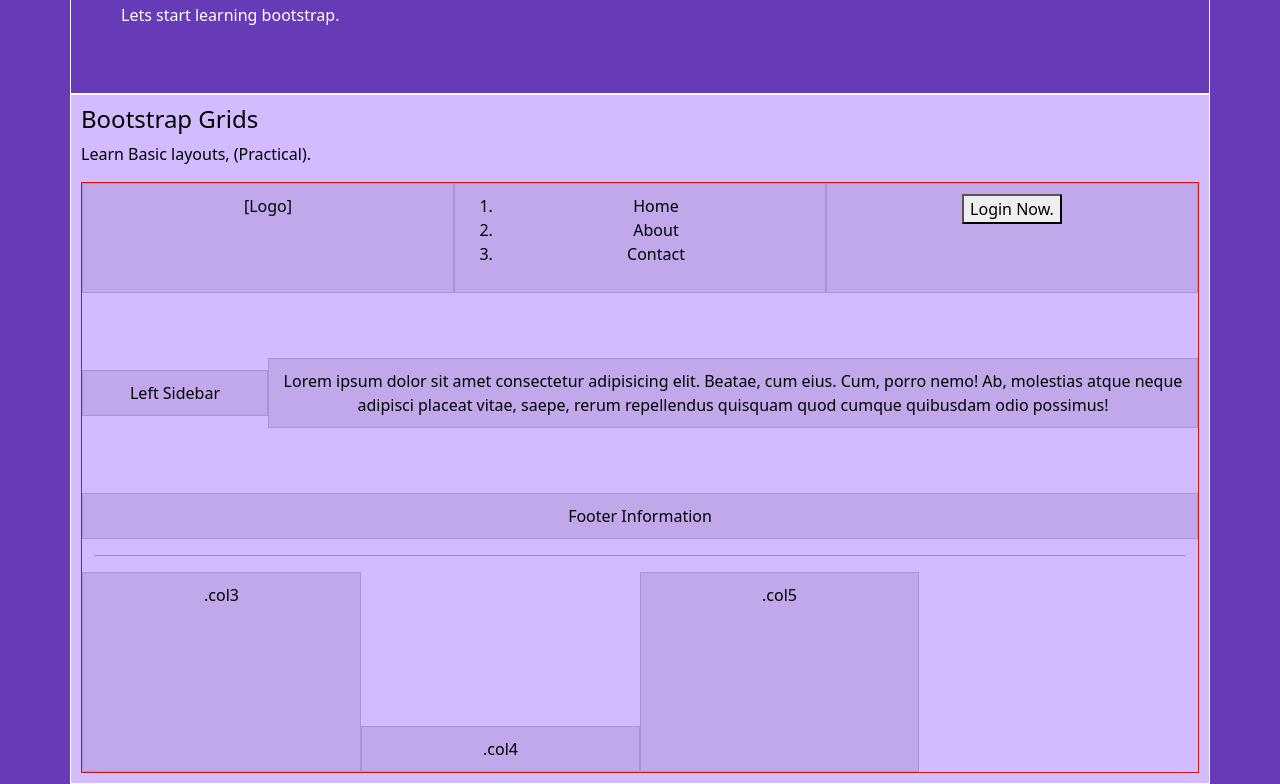
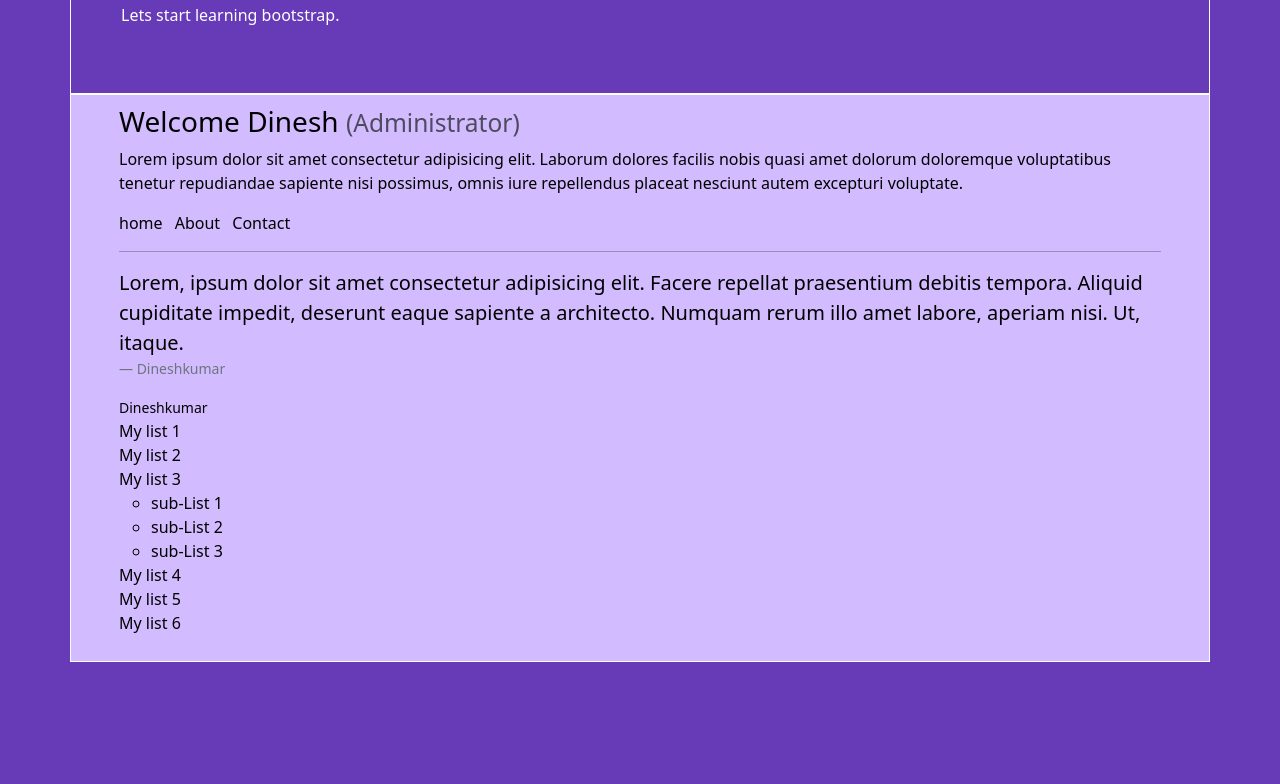
Before and after one commit to 1989198919891989/learn-mobile-responsive, a plain HTML site: page index.html in a window 1280 px wide. Shown: the part 104-888 px from the top of the page. After the commit the page ends 800 px from the top, so only its background shows below. Drawn offline with Linux system fonts and the light colour scheme.

Commit message:
#Bootstrap Typography

```diff
--- a/css/Style.css
+++ b/css/Style.css
@@ -19,9 +19,7 @@ div.container {
     color: #000;
 
 }
-.height-500 {
-     min-height: 500;
-}
+
 .p50 {
     padding: 50px;
 }
--- a/index.html
+++ b/index.html
@@ -21,64 +21,44 @@
     </div>
 
 
-    <div class="container color-1 height-500">
+    <div class="container color-1 px-5" style="height: 500;">
+        <h3>Welcome Dinesh
+            <small class="text-muted">(Administrator)</small>
+        </h3>
 
-        <h4>Bootstrap Grids</h4>
-        <p>Learn Basic layouts, (Practical).</p>
+        <p>Lorem ipsum dolor sit amet consectetur adipisicing elit. Laborum dolores facilis nobis quasi amet dolorum
+            doloremque
+            voluptatibus tenetur repudiandae sapiente nisi possimus, omnis iure repellendus placeat nesciunt
+            autem excepturi voluptate.</p>
+        <!-- inline -->
+        <ul class="list-inline">
+            <li class="list-inline-item">home</li>
+            <li class="list-inline-item">About</li>
+            <li class="list-inline-item">Contact</li>
+        </ul>
 
-        <!-- layout -->
-        <div class="grid-layouts container text-center">
-            <!-- row -->
-            <div class="row">
-                <div class="col-sm bg">
-                    [Logo]
-                </div>
-                <div class="col-sm bg" >
-                    <ol>
-                        <li>Home</li>
-                        <li>About</li>
-                        <li>Contact</li>
-                    </ol>
-                </div>
-                <div class="col-sm bg">
-                    <button>Login Now.</button>
-                </div>
-            </div>
-            <!-- Contant -->
-            <div class="row align-items-center" style="height: 200px;">
-                <div class="col-sm-2 bg">
-                    Left Sidebar
-                </div>
-                <div class="col-sm bg">
-                    Lorem ipsum dolor sit amet consectetur adipisicing elit. Beatae, cum eius. Cum, porro nemo! Ab,
-                    molestias atque neque adipisci placeat vitae, saepe, rerum repellendus quisquam quod cumque
-                    quibusdam odio possimus!
-                </div>
-            </div>
-            <!-- Footer  -->
-            <div class="row">
-                <div class="col-sm bg">
-                    Footer Information
-                </div>
-            </div>
-            <hr>
-            <div class="row" style="height: 200px;">
-                <div class="col-sm-3 bg">
-                    .col3
-                </div>
-                <div class="col-sm-3 align-self-end bg">
-                    .col4
-                </div>
-                <div class="col-sm-3 bg">
-                    .col5
-                </div>
+        <hr>
 
-                </div>
-
-        </div>
-        <!-- end Layout -->
-
-
+        <blockquote class="blockquote text-right">
+            <p>Lorem, ipsum dolor sit amet consectetur adipisicing elit. Facere repellat praesentium debitis tempora.
+                Aliquid cupiditate impedit, deserunt eaque sapiente a architecto. Numquam rerum
+                illo amet labore, aperiam nisi. Ut, itaque.</p>
+        </blockquote>
+        <footer class="blockquote-footer">Dineshkumar</footer>
+        <small>Dineshkumar</small>
+        <ul class="list-unstyled">
+            <li>My list 1</li>
+            <li>My list 2</li>
+            <li>My list 3</li>
+            <ul>
+                <li>sub-List 1</li>
+                <li>sub-List 2</li>
+                <li>sub-List 3</li>
+            </ul>
+            <li>My list 4</li>
+            <li>My list 5</li>
+            <li>My list 6</li>
+        </ul>
     </div>
 
 
```
